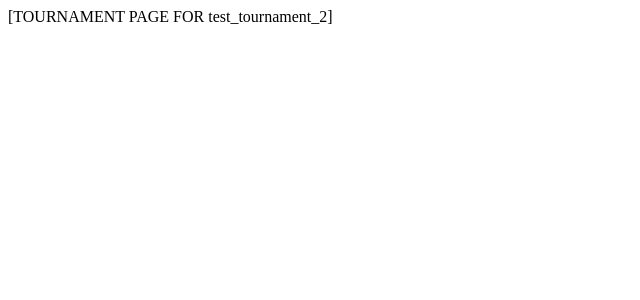
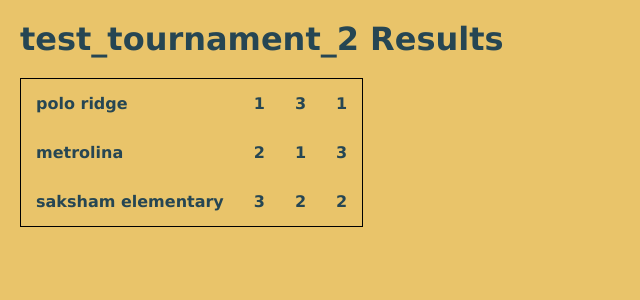
Before and after one commit to ericcai32/coulomb, a Flask app: a page that uses app.py in a window 1280 px wide. Shown: the top 300 px of the page, without its empty margins (0-640 px from the left). Run offline with Flask 3, Linux system fonts and the light colour scheme; lists and menus that the app fills with data are empty.

Commit message:
I have come to the realization that we are screwed... added the barest of functionalities to the tournament creator and tournament template.

```diff
--- a/app.py
+++ b/app.py
@@ -1,9 +1,7 @@
 from flask import Flask, send_file, request, redirect, render_template, Blueprint, jsonify, make_response
 import redis
 from uuid import uuid4, UUID
-import database
-
-from account_tools import *
+from database import *
 
 
 
@@ -21,30 +19,28 @@ def index():
 
 @app.route('/new', methods=('GET', 'POST'))
 def new():
-    is_to = True # database.check_to() figure out if user is a to
+    is_to = True # database.check_to() figure out if user is a to, or i think we just check if logged in here
     if not is_to:
         return "You do not have access to this page."
     if request.method == 'POST':
-        # get info from post request
+        # Get info from post request.
         tournament_name = request.form['name']
-        events = []
-        print(request.form.keys())
-        print(request.form.getall('events'))
-        for item in request.form.keys():
-            print(item)
-            if item[0] == 'event':
-                events.append(item[1])
-
+        events = request.form.getlist('event')
         print(events)
-        # hugh.create_tournament(tournament info)
-        return redirect(f'tournaments/{tournament_name}')
+        # if create_tournament(tournament_name, events, "test_user"): # implement tournament creator
+        #     return redirect(f'tournaments/{tournament_name}')
+        # else:
+        #     return "Tournament with this name already exists." # Probably should make this prettier
     if request.method == 'GET':
         return render_template('new.j2')
+
 @app.route('/tournaments/<tournament_name>')
 def tournament(tournament_name: str):
-    tournament_exists = True # FIX THIS
+    tournament_exists = True #check_exists(tournament_name) # FIX THIS
     if tournament_exists:
-        return f"[TOURNAMENT PAGE FOR {tournament_name}]"
+        # tournament_results = read_table(tournament_name)
+        tournament_results = [["polo ridge", 1, 3, 1], ["metrolina", 2, 1, 3], ["saksham elementary", 3, 2, 2]]
+        return render_template('tournament.j2', tournament=tournament_name, data=tournament_results)
     else:
         return send_file("static/404.html")
 
--- a/templates/tournament.j2
+++ b/templates/tournament.j2
@@ -86,7 +86,7 @@
             {% for row in data %}
             <tr class="row">
                 {% for cell in row %}
-                <th> row[cell] </th>
+                <th> {{cell}} </th>
                 {% endfor %}
             </tr>
             {% endfor %}
```
